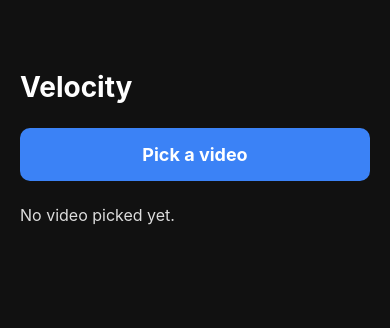
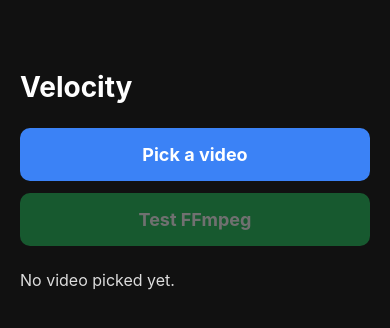
Before and after one commit to Neroxvfx/VelocityApp, a React Native app: screen / in a window 390 px wide. Shown: the top 328 px of the page. Built offline with nearby package versions, Linux system fonts and the light colour scheme.

Commit message:
Update App.js

```diff
--- a/App.js
+++ b/App.js
@@ -9,9 +9,15 @@ import {
   Alert,
 } from 'react-native';
 import * as ImagePicker from 'expo-image-picker';
+import { FFmpegKit, FFprobeKit, ReturnCode } from 'ffmpeg-kit-react-native';
 
 export default function App() {
   const [video, setVideo] = useState(null);
+  const [log, setLog] = useState([]);
+  const [busy, setBusy] = useState(false);
+
+  const addLog = (line) => setLog((old) => [...old, line]);
+  const toPath = (uri) => uri.replace('file://', '');
 
   const pickVideo = async () => {
     try {
@@ -22,6 +28,7 @@ export default function App() {
       });
       if (!result.canceled) {
         setVideo(result.assets[0]);
+        setLog([]);
       }
     } catch (e) {
       Alert.alert('Error', String(e));
@@ -31,12 +38,58 @@ export default function App() {
   const seconds = video && video.duration ? (video.duration / 1000).toFixed(1) : '?';
   const mb = video && video.fileSize ? (video.fileSize / 1048576).toFixed(1) : '?';
 
+  const testFFmpeg = async () => {
+    if (!video || busy) return;
+    setBusy(true);
+    setLog([]);
+    try {
+      addLog('1) Checking FFmpeg version...');
+      const v = await FFmpegKit.execute('-version');
+      const vOut = await v.getOutput();
+      addLog('OK: ' + String(vOut).split('\n')[0]);
+
+      const input = toPath(video.uri);
+      const output = input.replace(/[^/]+$/, 'velocity_test_2x.mp4');
+
+      addLog('2) Making a 2x faster copy...');
+      const cmd =
+        '-y -i "' + input + '" -vf "setpts=0.5*PTS" -an -c:v libx264 -preset ultrafast "' + output + '"';
+      const s = await FFmpegKit.execute(cmd);
+      const rc = await s.getReturnCode();
+      if (!ReturnCode.isSuccess(rc)) {
+        const logs = await s.getAllLogsAsString();
+        addLog('FAILED. Last part of the log:');
+        addLog(String(logs).slice(-700));
+        setBusy(false);
+        return;
+      }
+      addLog('Done encoding.');
+
+      addLog('3) Checking the new video...');
+      const probe = await FFprobeKit.getMediaInformation(output);
+      const info = await probe.getMediaInformation();
+      const dur = info.getDuration();
+      addLog('New length: ' + dur + ' seconds (original: ' + seconds + ')');
+      addLog('If the new length is about half of the original, FFmpeg works!');
+    } catch (e) {
+      addLog('Error: ' + String(e));
+    }
+    setBusy(false);
+  };
+
   return (
     <View style={styles.container}>
       <Text style={styles.title}>Velocity</Text>
 
       <TouchableOpacity style={styles.button} onPress={pickVideo}>
         <Text style={styles.buttonText}>Pick a video</Text>
+      </TouchableOpacity>
+
+      <TouchableOpacity
+        style={[styles.button, styles.second, (!video || busy) && styles.disabled]}
+        onPress={testFFmpeg}
+      >
+        <Text style={styles.buttonText}>{busy ? 'Working...' : 'Test FFmpeg'}</Text>
       </TouchableOpacity>
 
       <ScrollView style={styles.info}>
@@ -48,11 +101,16 @@ export default function App() {
               Resolution: {video.width} x {video.height}
             </Text>
             <Text style={styles.line}>Length: {seconds} seconds</Text>
-            <Text style={styles.line}>Path: {video.uri}</Text>
           </View>
         ) : (
           <Text style={styles.line}>No video picked yet.</Text>
         )}
+
+        {log.map((line, i) => (
+          <Text key={i} style={styles.logLine}>
+            {line}
+          </Text>
+        ))}
       </ScrollView>
 
       <StatusBar style="light" />
@@ -79,6 +137,13 @@ const styles = StyleSheet.create({
     borderRadius: 10,
     alignItems: 'center',
   },
+  second: {
+    marginTop: 12,
+    backgroundColor: '#22c55e',
+  },
+  disabled: {
+    opacity: 0.4,
+  },
   buttonText: {
     color: '#fff',
     fontSize: 18,
@@ -92,4 +157,9 @@ const styles = StyleSheet.create({
     fontSize: 16,
     marginBottom: 10,
   },
+  logLine: {
+    color: '#facc15',
+    fontSize: 14,
+    marginBottom: 8,
+  },
 });
```
